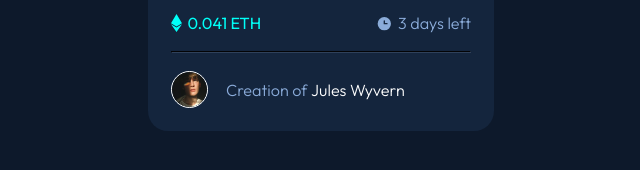
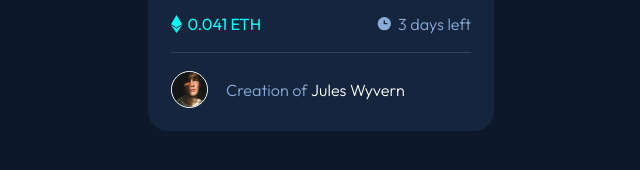
Before and after one commit to shishkinYozh/frontendmenthor_nft-preview-card-component-main, a plain HTML site: page index.html in a window 1280 px wide. Shown: the part 564-734 px from the top of the page, 319-959 px from the left. Drawn offline with Linux system fonts and the light colour scheme.

Commit message:
made <hr> higher

```diff
--- a/style.css
+++ b/style.css
@@ -65,8 +65,10 @@ body {
     font-weight: 300;
 }
 hr {
-    border-color: var(--color_very-dark-blue_line);
+    background-color: var(--color_very-dark-blue_line);
     margin: 1rem 0;
+    height: 0.1rem;
+    border-style: none;
 }
 .author {
     display: flex;
```
